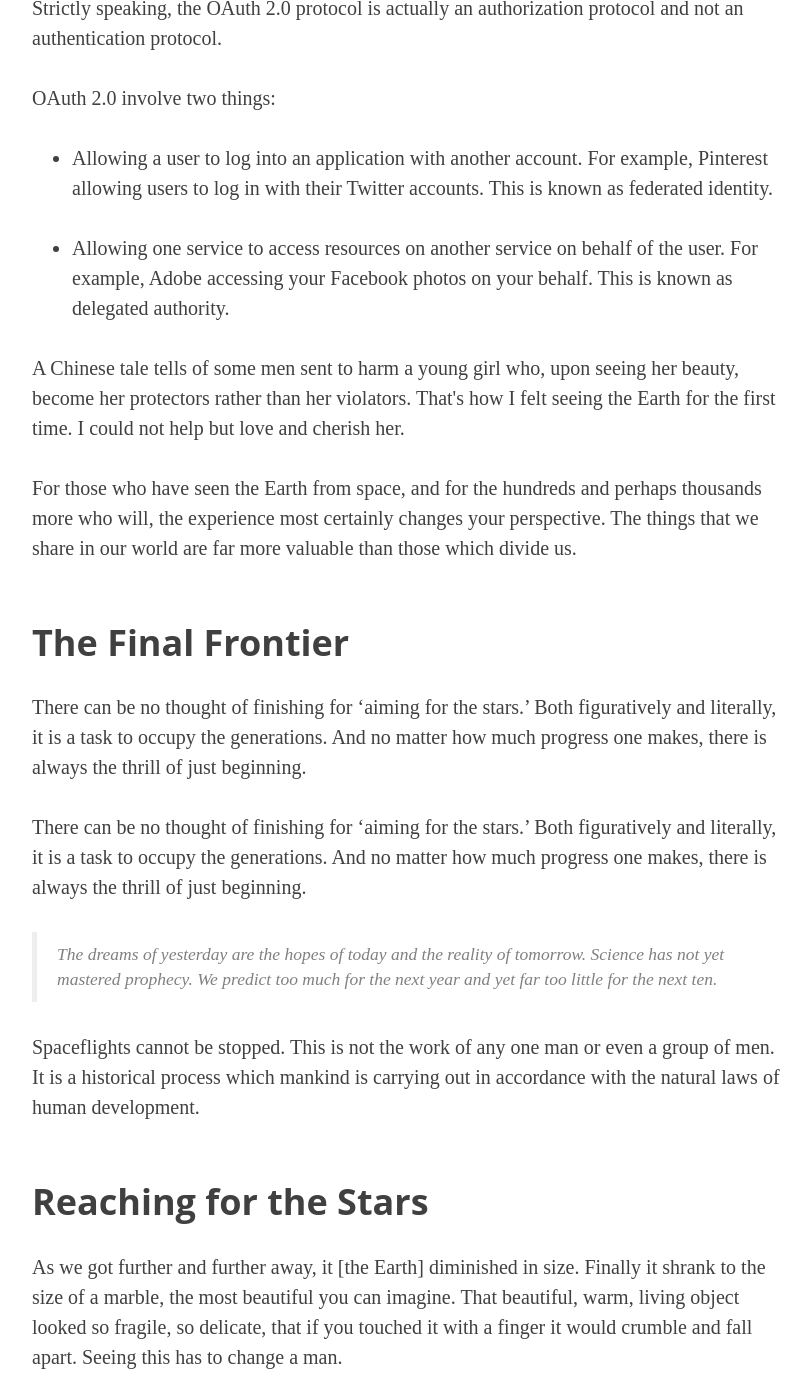
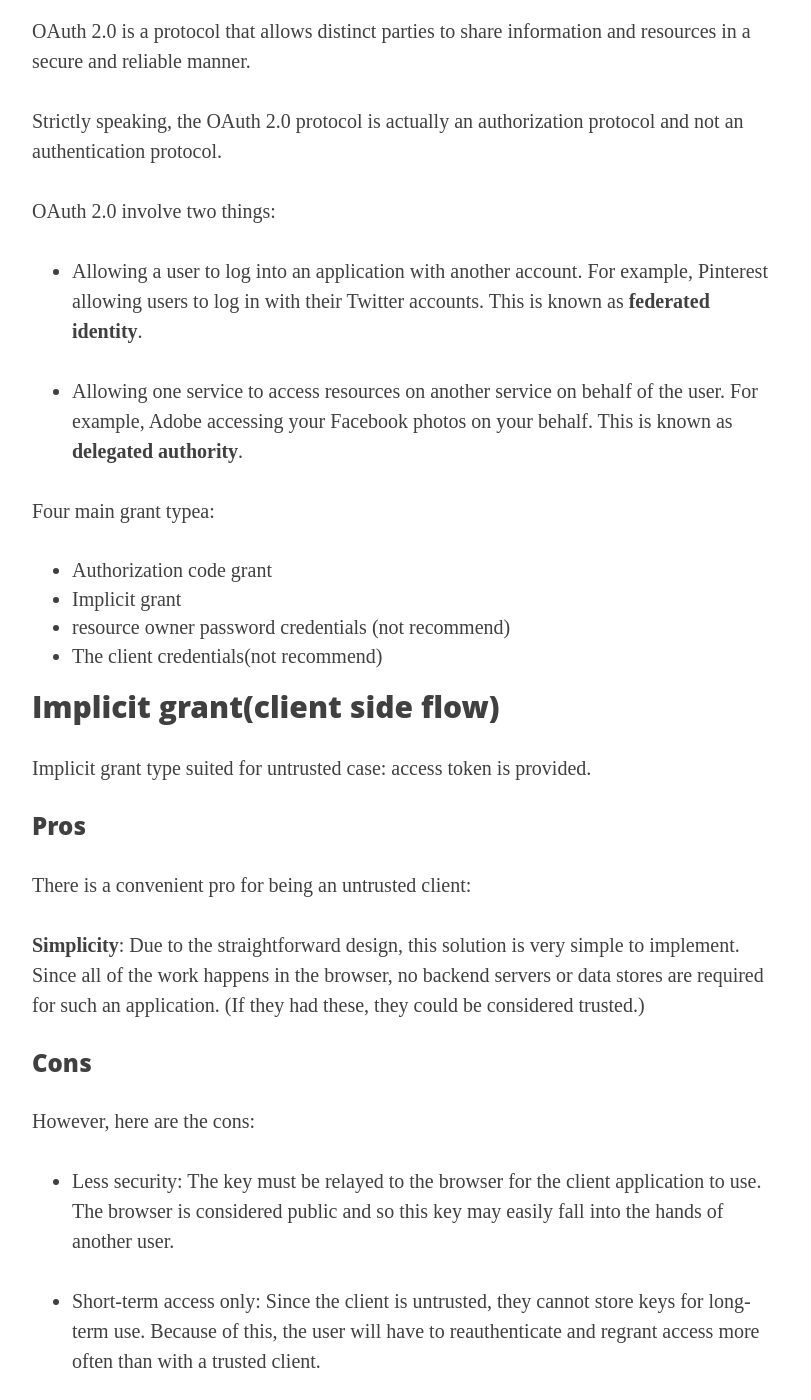
Before and after one commit to fudanzz/fudanzz.github.io, a Jekyll site: the page built from _posts/2014-09-24-man-must-explore.markdown, in a window 1280 px wide and 1400 px high, scrolled down 610 px. Shown: the whole window, without its empty margins (233-1044 px from the left). Built offline with Jekyll 4.4.1, drawn with Linux system fonts in a browser that asks for light colours; nearby versions of some CDN libraries; some web fonts are replaced; some of the changed text lies outside the part shown.

Commit message:
update first blog

```diff
--- a/_posts/2014-09-24-man-must-explore.markdown
+++ b/_posts/2014-09-24-man-must-explore.markdown
@@ -1,45 +1,46 @@
 ---
 layout:     post
-title:      "OAuth2.0 learning notes"
+title:      "Mastering OAuth2.0 reading notes"
 subtitle:   ""
 date:       2016-09-09 23:00:00
 author:     "Phil"
 header-img: "img/post-bg-06.jpg"
 ---
 
+## Overview
 <p>OAuth 2.0 is a protocol that allows distinct parties to share information and resources in a secure and reliable manner.</p>
 
 <p>Strictly speaking, the OAuth 2.0 protocol is actually an authorization protocol and not an authentication protocol.</p>
 
 <p>OAuth 2.0 involve two things:</p>
 
-* Allowing a user to log into an application with another account. For example, Pinterest allowing users to log in with their Twitter accounts. This is known as federated identity.
+* Allowing a user to log into an application with another account. For example, Pinterest allowing users to log in with their Twitter accounts. This is known as **federated identity**.
 
-* Allowing one service to access resources on another service on behalf of the user. For example, Adobe accessing your Facebook photos on your behalf. This is known as delegated authority.
+* Allowing one service to access resources on another service on behalf of the user. For example, Adobe accessing your Facebook photos on your behalf. This is known as **delegated authority**.
 
-<p>A Chinese tale tells of some men sent to harm a young girl who, upon seeing her beauty, become her protectors rather than her violators. That's how I felt seeing the Earth for the first time. I could not help but love and cherish her.</p>
+<p>Four main grant typea:</p>
 
-<p>For those who have seen the Earth from space, and for the hundreds and perhaps thousands more who will, the experience most certainly changes your perspective. The things that we share in our world are far more valuable than those which divide us.</p>
+* Authorization code grant
+* Implicit grant
+* resource owner password credentials (not recommend)
+* The client credentials(not recommend)
 
-<h2 class="section-heading">The Final Frontier</h2>
+## Implicit grant(client side flow)
 
-<p>There can be no thought of finishing for ‘aiming for the stars.’ Both figuratively and literally, it is a task to occupy the generations. And no matter how much progress one makes, there is always the thrill of just beginning.</p>
+Implicit grant type suited for untrusted case:  access token is provided.
 
-<p>There can be no thought of finishing for ‘aiming for the stars.’ Both figuratively and literally, it is a task to occupy the generations. And no matter how much progress one makes, there is always the thrill of just beginning.</p>
+### Pros
 
-<blockquote>The dreams of yesterday are the hopes of today and the reality of tomorrow. Science has not yet mastered prophecy. We predict too much for the next year and yet far too little for the next ten.</blockquote>
+There is a convenient pro for being an untrusted client:
 
-<p>Spaceflights cannot be stopped. This is not the work of any one man or even a group of men. It is a historical process which mankind is carrying out in accordance with the natural laws of human development.</p>
+**Simplicity**: Due to the straightforward design, this solution is very simple to implement. Since all of the work happens in the browser, no backend servers or data stores are required for such an application. (If they had these, they could be considered trusted.)
 
-<h2 class="section-heading">Reaching for the Stars</h2>
+### Cons
 
-<p>As we got further and further away, it [the Earth] diminished in size. Finally it shrank to the size of a marble, the most beautiful you can imagine. That beautiful, warm, living object looked so fragile, so delicate, that if you touched it with a finger it would crumble and fall apart. Seeing this has to change a man.</p>
+However, here are the cons:
 
-<a href="#">
-    <img src="{{ site.baseurl }}/img/post-sample-image.jpg" alt="Post Sample Image">
-</a>
-<span class="caption text-muted">To go places and do things that have never been done before – that’s what living is all about.</span>
+* Less security: The key must be relayed to the browser for the client application to use. The browser is considered public and so this key may easily fall into the hands of another user.
 
-<p>Space, the final frontier. These are the voyages of the Starship Enterprise. Its five-year mission: to explore strange new worlds, to seek out new life and new civilizations, to boldly go where no man has gone before.</p>
+* Short-term access only: Since the client is untrusted, they cannot store keys for long-term use. Because of this, the user will have to reauthenticate and regrant access more often than with a trusted client.
 
-<p>As I stand out here in the wonders of the unknown at Hadley, I sort of realize there’s a fundamental truth to our nature, Man must explore, and this is exploration at its greatest.</p>
+## Authorization code grant(server side flow)
```
